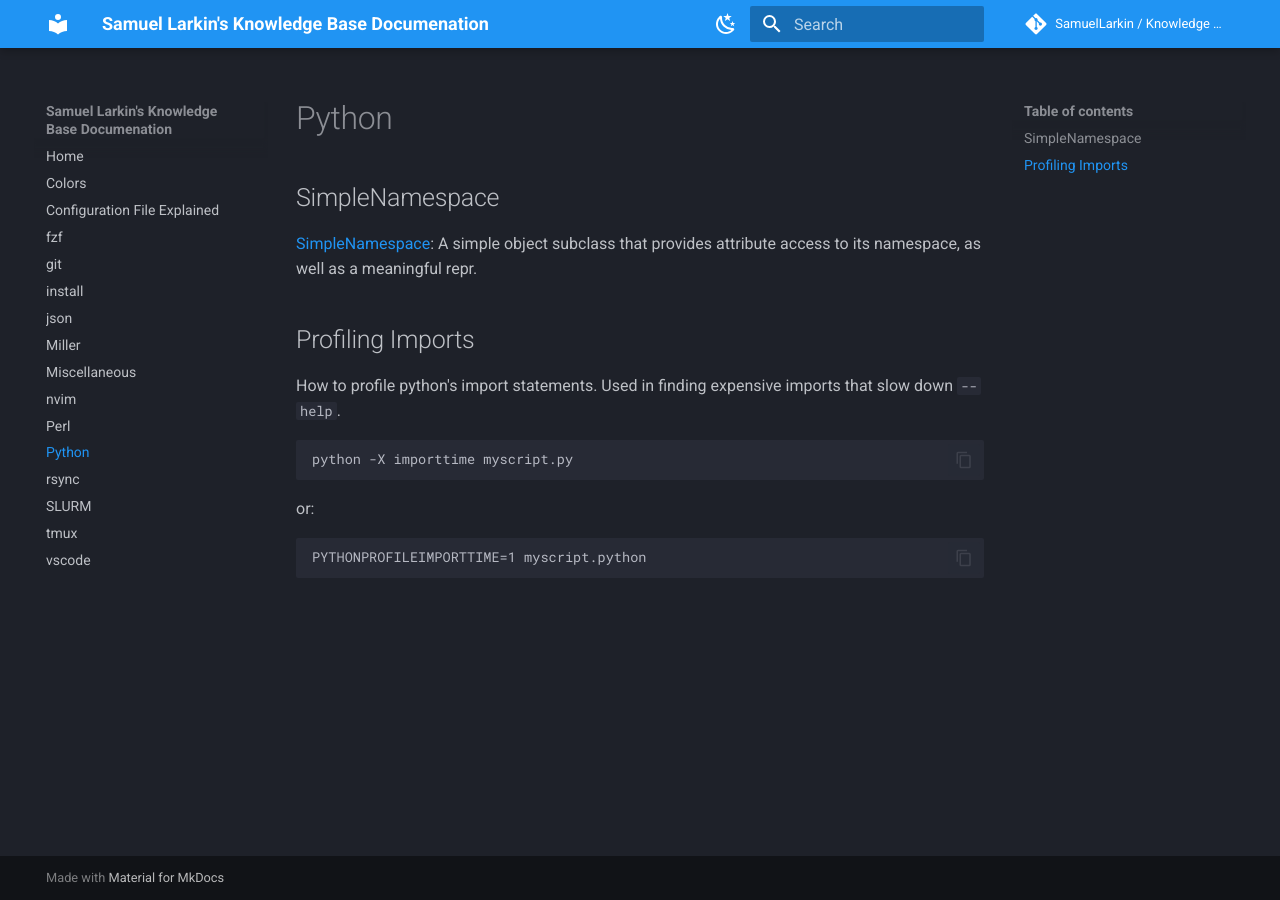
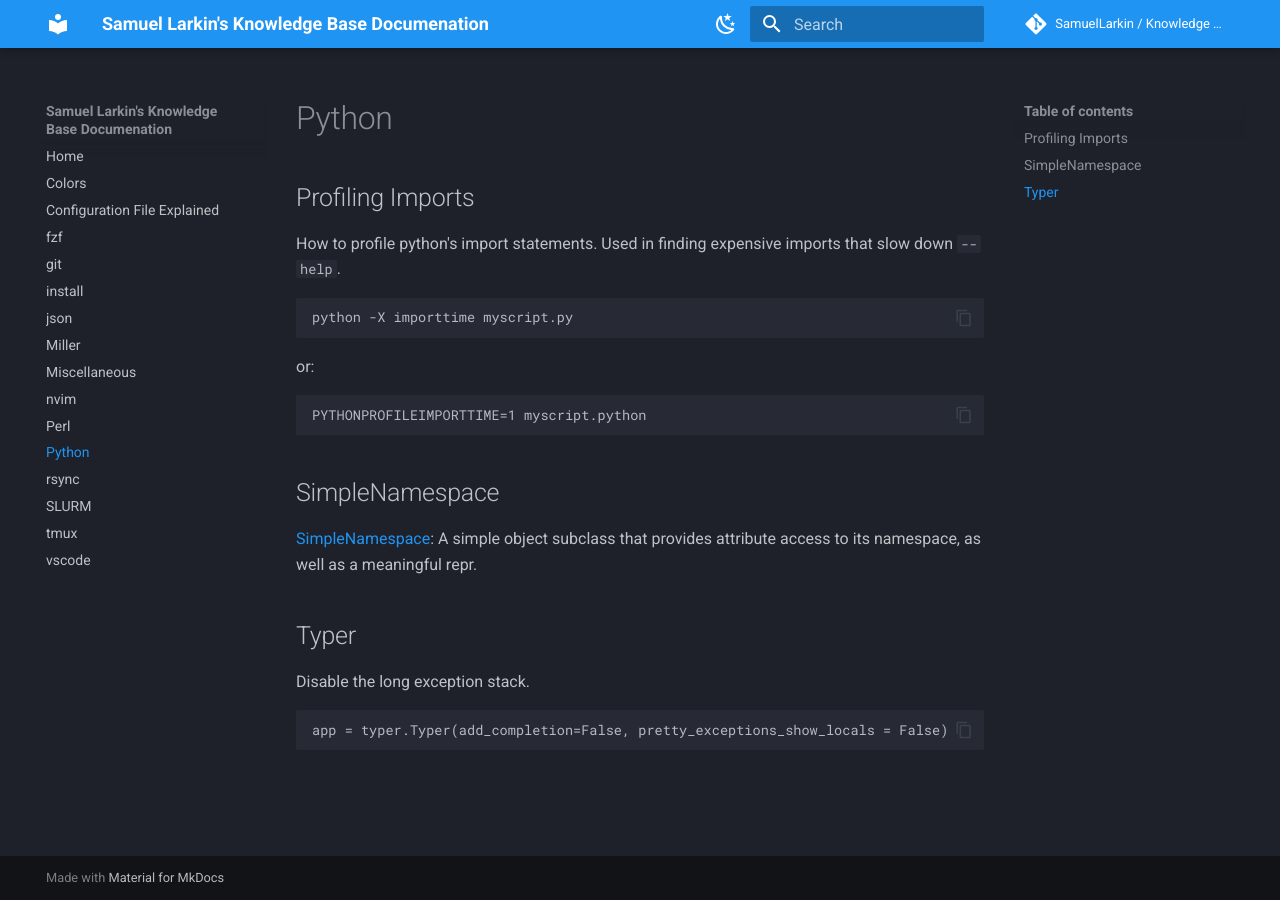
Before and after one commit to SamuelLarkin/kb, an MkDocs documentation site: the page built from docs/python.md, in a window 1280 px wide. Built offline with MkDocs 1.6.1 and Material for MkDocs 9.7.7, drawn with Linux system fonts in a browser that asks for light colours; comment, search, counter and statistics services are not loaded; the version menu is left out.

Commit message:
docs(python): disable typer's extra verbose stack dump

````diff
--- a/docs/python.md
+++ b/docs/python.md
@@ -20,3 +14,17 @@
 ```sh
 PYTHONPROFILEIMPORTTIME=1 myscript.python
 ```
+
+## SimpleNamespace
+
+[SimpleNamespace](https://docs.python.org/3/library/types.html#types.SimpleNamespace):
+A simple object subclass that provides attribute access to its namespace, as
+well as a meaningful repr.
+
+## Typer
+
+Disable the long exception stack.
+
+```python
+app = typer.Typer(add_completion=False, pretty_exceptions_show_locals = False)
+```
````
Also changed, not shown: other parts of docs/python.md (+0 -6 lines).
